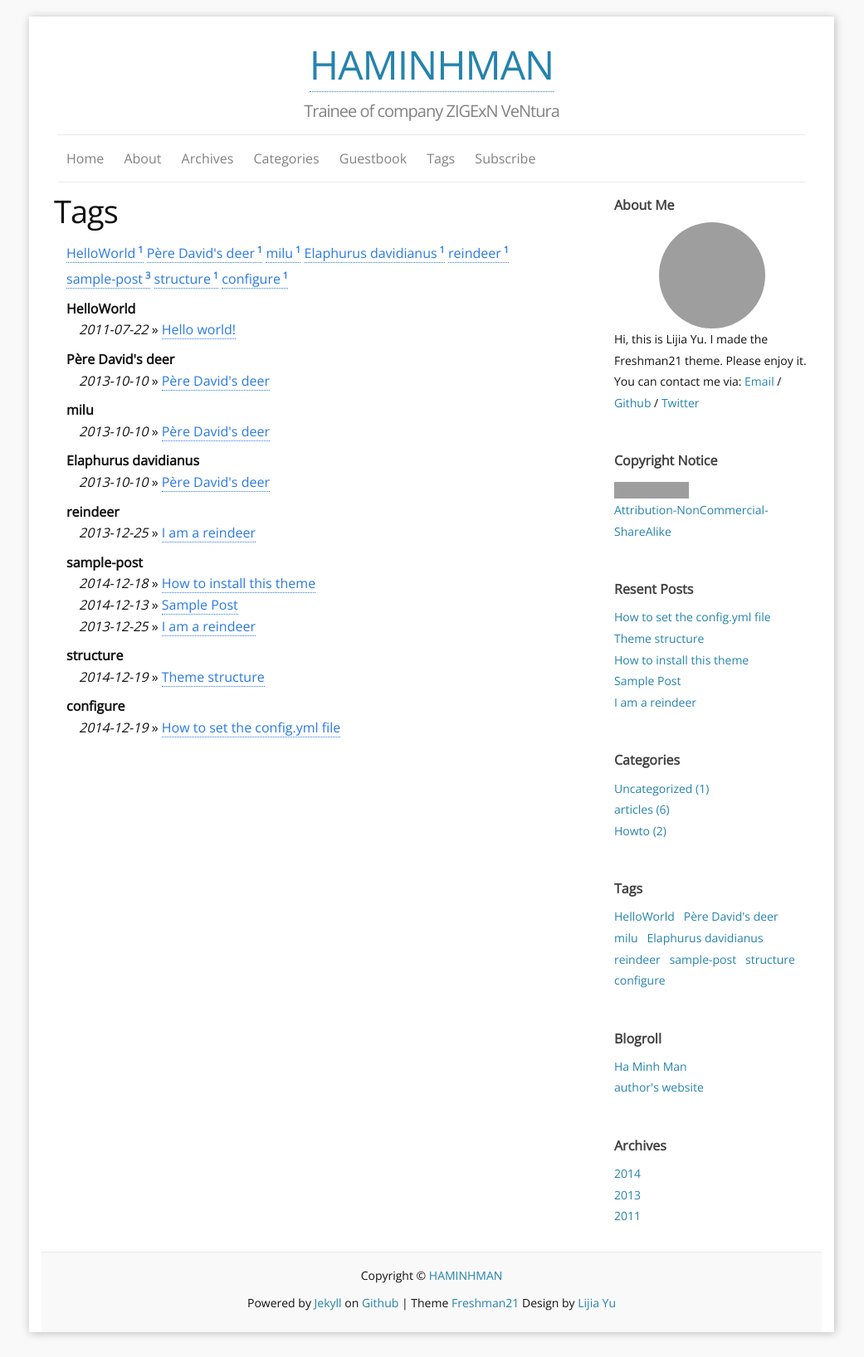
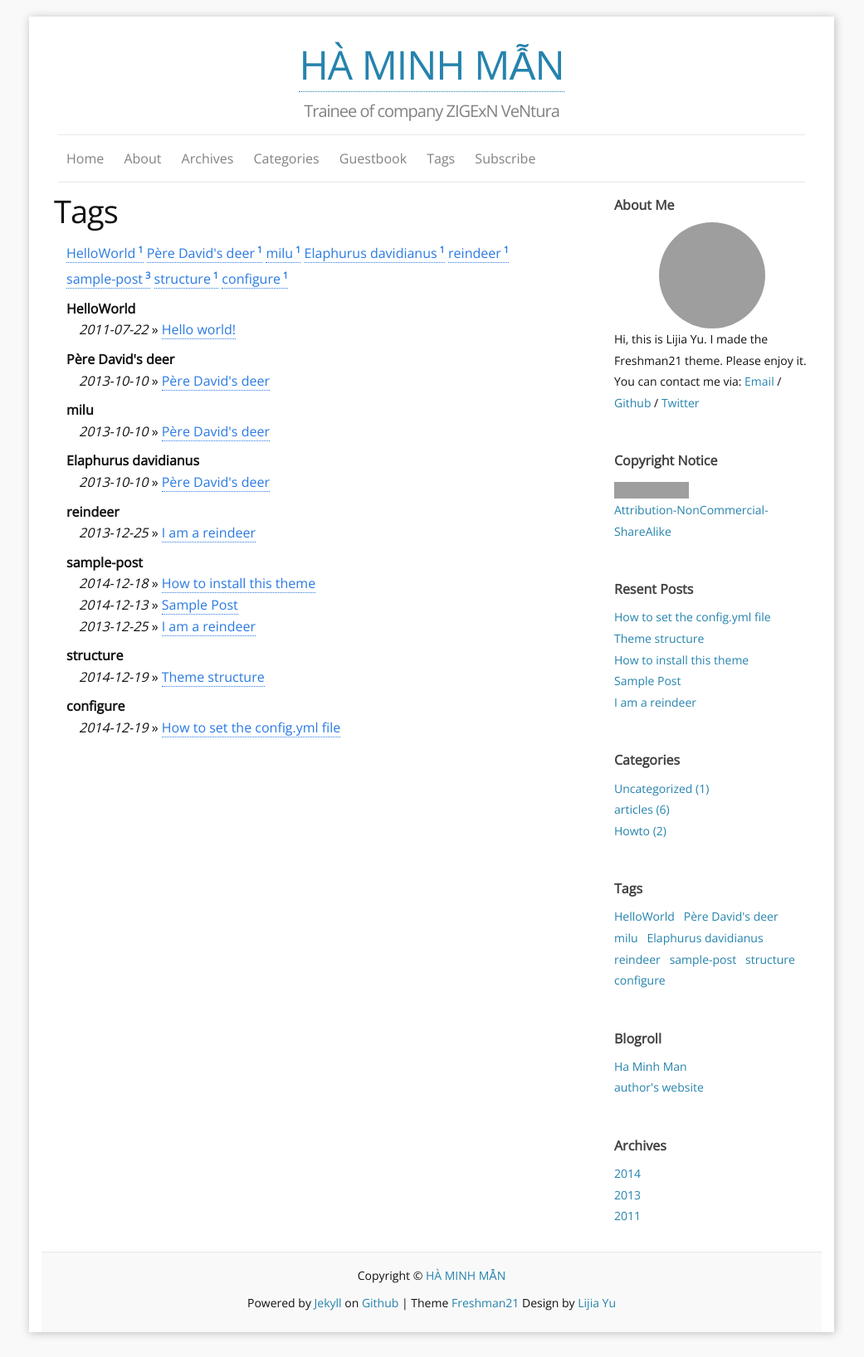
Before and after one commit to haminhman2011/haminhman2011.github.io, a Jekyll site: the page built from tags.md, in a window 1280 px wide. Shown: the whole page at 83% size, without its empty margins (120-1161 px from the left). Built offline with Jekyll 4.4.1, drawn with Linux system fonts in a browser that asks for light colours; grey boxes are pictures that could not be loaded.

Commit message:
Update _config.yml

```diff
--- a/_config.yml
+++ b/_config.yml
@@ -1,10 +1,10 @@
 
-title: HAMINHMAN
+title: HÀ MINH MẪN
 tagline: Trainee of company ZIGExN VeNtura
-author: Lijia YU
-email: yu@lijiayu.net
-description: "Freshman21 is a Jekyll blog theme."
-keywords: "Jekyll, theme, Freshman21"
+author: MẪN
+email: haminhman2011@gmail.com
+description: "blog"
+keywords:
 baseurl:
 url: "http://haminhman2011.github.io/"
 
```
